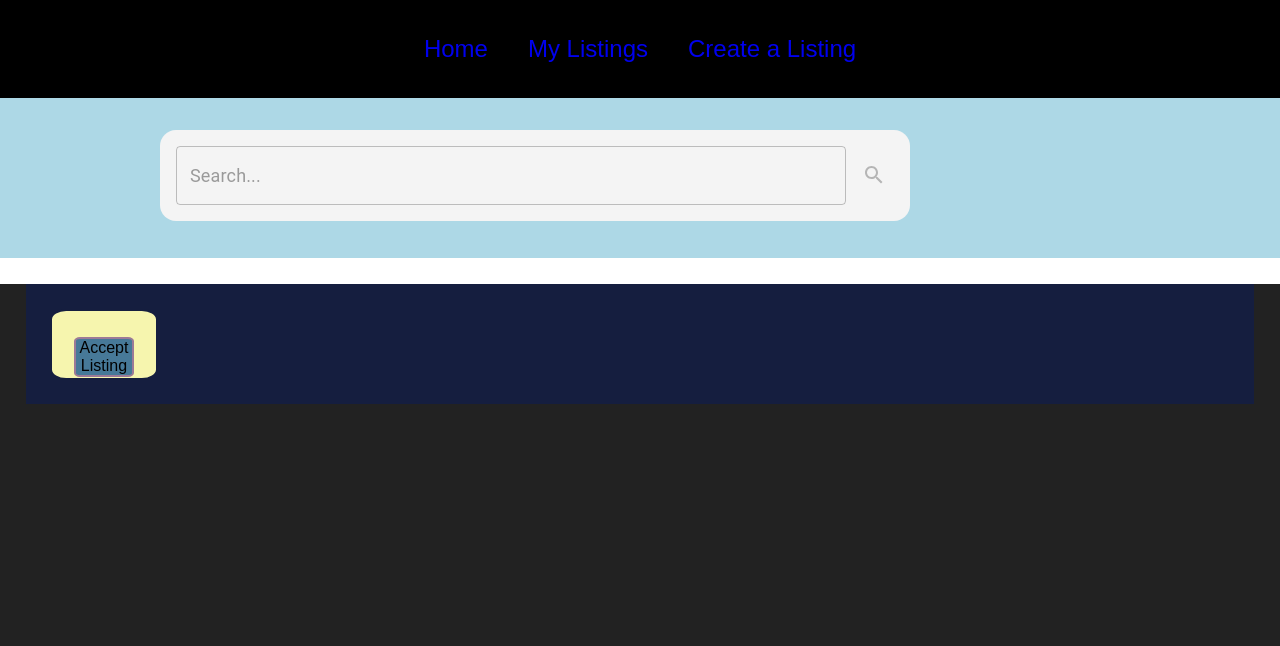
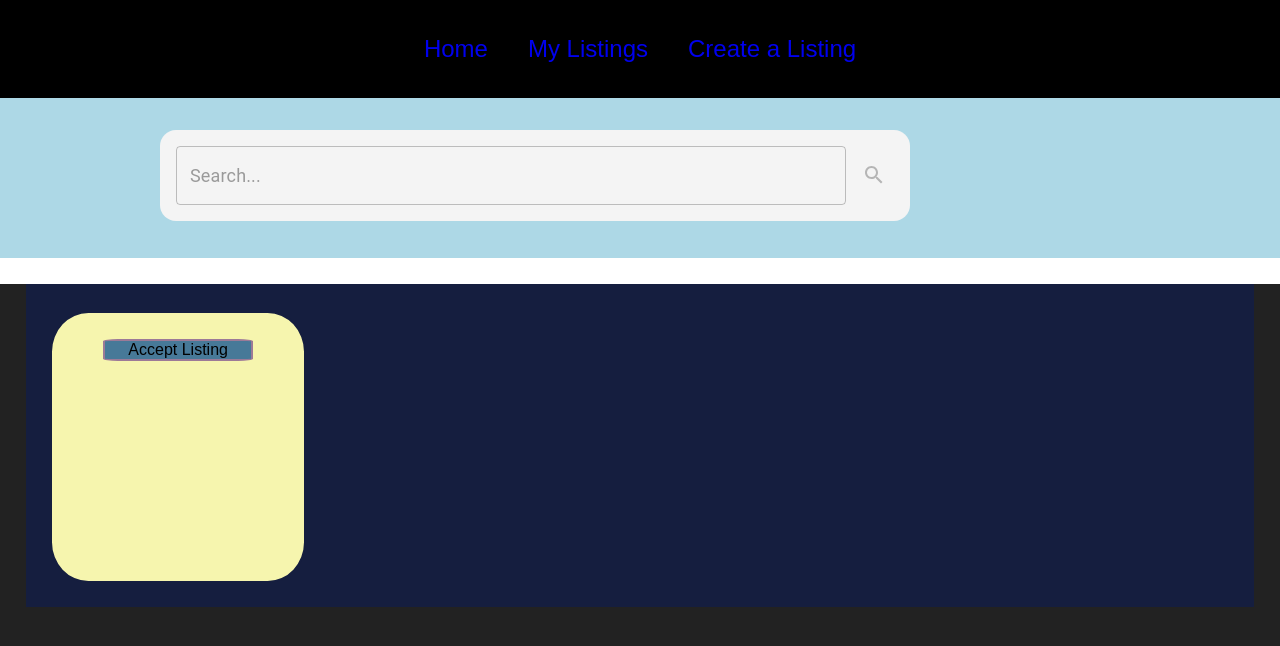
Before and after one commit to Nathaniel-github/LineWaiter, a React (Create React App) app in the folder LineWaiter/line-waiter/: page /home in a window 1280 px wide. Shown: the top 646 px of the page. Built offline with nearby package versions, Linux system fonts and the light colour scheme; no server answers.

Commit message:
larger tile size

```diff
--- a/LineWaiter/line-waiter/src/components/listing.css
+++ b/LineWaiter/line-waiter/src/components/listing.css
@@ -11,8 +11,8 @@
     padding-left: 20%;
     padding-right: 20%;
     background: #F6F5AE;
-    width: auto;
-    height: auto;
+    width: 16rem;
+    height: 17rem;
     border-radius: 15%;
 
 }
```
